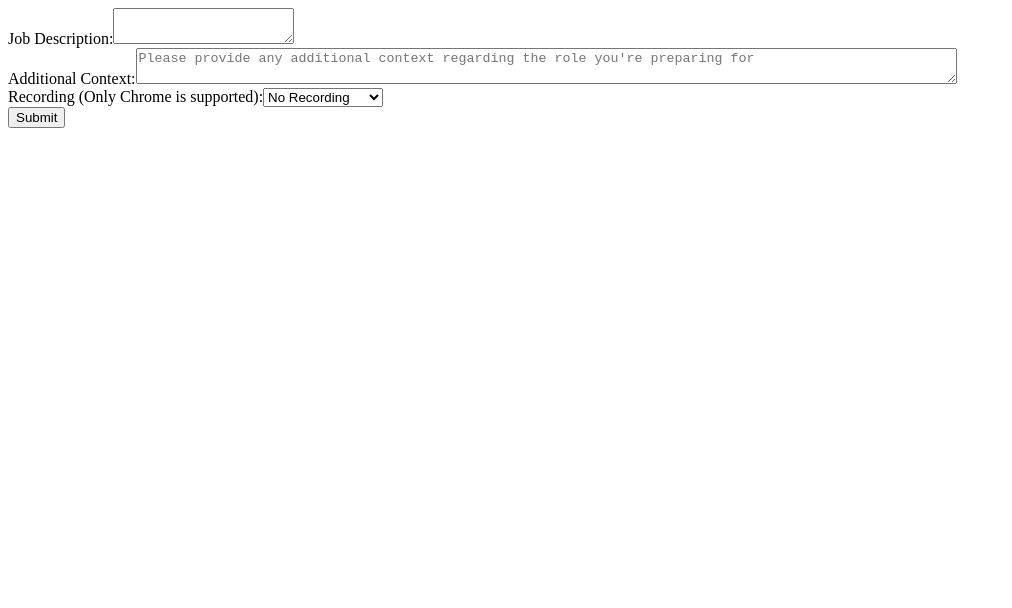
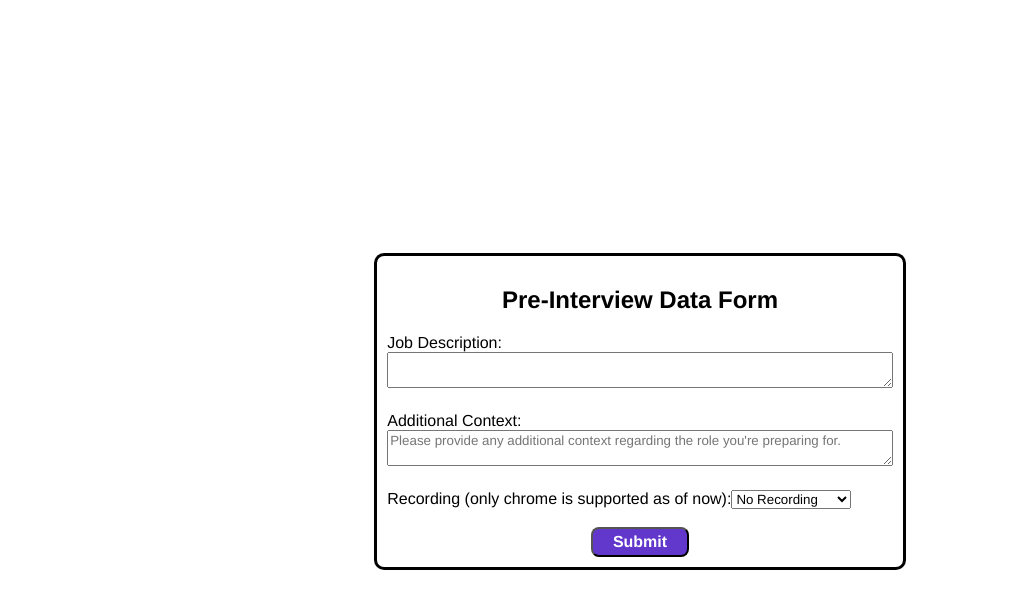
Before and after one commit to arshmattu08/InterviewPrep-frontend-react, a React (Vite) app in the folder interviewprep-frontend-react/: page / in a window 1280 px wide. Shown: the top 608 px of the page, without its empty margins (0-1012 px from the left). Built offline with nearby package versions, Linux system fonts and the light colour scheme.

Commit message:
styled waiting page dialog box

```diff
--- a/interviewprep-frontend-react/src/components/App.jsx
+++ b/interviewprep-frontend-react/src/components/App.jsx
@@ -24,10 +24,6 @@ const App = () => {
                                                       fileW = {fileWriter}
                                                       sessionStr = {sessionStream}
                                                       sessionRec = {sessionRecorder}/>
-
-
-
-
             : <FormPage formSubmission ={setFormState}/>
             )
 }
--- /dev/null
+++ b/interviewprep-frontend-react/src/components/FormCard/FormCard.css
@@ -0,0 +1,40 @@
+#user_form_wrapper {
+    border: 3px solid black;
+    border-radius: 10px;
+    padding: 10px;
+    width: 40%;
+    margin: 0 auto;
+    margin-top: 20%;
+}
+
+.form-title {
+    text-align: center;
+}
+
+.label {
+    font-family: Helvetica, sans-serif;
+}
+
+
+.text-area {
+    box-sizing: border-box;
+    width: 100%;
+    margin-bottom: 20px;
+}
+
+.submit-btn {
+    display: block;
+    margin: 0 auto;
+    font-size: 16px;
+    padding: 4px 20px 4px 20px;
+    border-radius: 8px;
+    background-color: #6137cc;
+    color: white;
+    font-weight: bolder;
+    cursor: pointer;
+}
+
+.submit-btn:hover {
+    transform: scale(1.05);
+    transition: transform 0.2s;
+}
--- /dev/null
+++ b/interviewprep-frontend-react/src/components/FormCard/FormCard.jsx
@@ -0,0 +1,43 @@
+import React from "react";
+import "./FormCard.css"
+
+
+const FormCard = ({jobDescription, setJobDescription, additionalContext, setAdditionalContext,
+                    recordingOption,setRecordingOption, handleSubmit}) => {
+
+
+    return <div id = "user_form_wrapper">
+            <div>
+                <h2 className={"form-title label"}>Pre-Interview Data Form</h2>
+            </div>
+
+            <div>
+                <label className={"label"}>Job Description:</label>
+                <textarea className={"text-area"} value = {jobDescription} onChange={(e) => {setJobDescription(e.target.value)}} required></textarea>
+            </div>
+
+            <div>
+                <label className={"label"}>Additional Context:</label>
+                <textarea className={"text-area"} value = {additionalContext} onChange={(e) => {setAdditionalContext(e.target.value)}}
+                placeholder="Please provide any additional context regarding the role you're preparing for." cols="100"></textarea>
+            </div>
+
+
+            <div>
+                <label className={"label"}>Recording (only chrome is supported as of now):</label>
+                <select value={recordingOption} onChange={(e) => {setRecordingOption(e.target.value)}}>
+                    <option value="No Recording">No Recording</option>
+                    <option value="Audio Only"> Audio Only</option>
+                    <option value="Audio and Video"> Audio and Video</option>
+
+                </select>
+            </div>
+                        <br></br>
+            <div>
+                <button className={"submit-btn"} onClick={handleSubmit}>Submit</button>
+            </div>
+
+        </div>
+}
+
+export default FormCard
--- a/interviewprep-frontend-react/src/components/FormPage/FormPage.jsx
+++ b/interviewprep-frontend-react/src/components/FormPage/FormPage.jsx
@@ -1,5 +1,6 @@
 import React, {useState,useEffect} from "react";
 import "./FormPage.css"
+import FormCard from "../FormCard/FormCard";
 
 const FormPage = (props) => {
 
@@ -10,38 +11,24 @@ const FormPage = (props) => {
 
     const handleSubmit = () => {
         console.log("submitted!")
+        if (!jobDescription.trim()) return;
         localStorage.setItem("interviewData", JSON.stringify({jobDescription,additionalContext,recordingOption}))
         props.formSubmission(true);
     }
 
-    return <div id = "user_form">
-            <div>
-                <label>Job Description:</label>
-                <textarea value = {jobDescription} onChange={(e) => {setJobDescription(e.target.value)}} required></textarea>
-            </div>
+    return (
+        // On this formPage we can return the Card plus navbar and stuff in the future.
 
-            <div>
-                <label>Additional Context:</label>
-                <textarea value = {additionalContext} onChange={(e) => {setAdditionalContext(e.target.value)}}
-                placeholder="Please provide any additional context regarding the role you're preparing for" cols="100"></textarea>
-            </div>
+        <FormCard
+        jobDescription={jobDescription}
+        setJobDescription={setJobDescription}
+        additionalContext={additionalContext}
+        setAdditionalContext={setAdditionalContext}
+        recordingOption={recordingOption}
+        setRecordingOption={setRecordingOption}
+        handleSubmit={handleSubmit}
+        />
+    )
 
-
-            <div>
-                <label>Recording (Only Chrome is supported):</label>
-                <select value={recordingOption} onChange={(e) => {setRecordingOption(e.target.value)}}>
-                    <option value="No Recording">No Recording</option>
-                    <option value="Audio Only"> Audio Only</option>
-                    <option value="Audio and Video"> Audio and Video</option>
-
-                </select>
-            </div>
-
-            <div>
-                <button onClick={handleSubmit}>Submit</button>
-            </div>
-        </div>
 }
-
-
 export default FormPage
--- a/interviewprep-frontend-react/src/components/InterviewWaitingPage/InterviewWaitingPage.jsx
+++ b/interviewprep-frontend-react/src/components/InterviewWaitingPage/InterviewWaitingPage.jsx
@@ -1,9 +1,10 @@
 import React, {useEffect, useState} from "react";
 import "./InterviewWaitingPage.css"
+import WaitingDialogBox  from "../WaitingDialogBox/WaitingDialogBox";
 
 const InterviewWaitingPage = (props) => {
 
-
+    const [isUserReady, setUserReady] = useState(false)
     const interviewData = JSON.parse(localStorage.getItem("interviewData"))
     console.log(interviewData)
 
@@ -32,27 +33,32 @@ const InterviewWaitingPage = (props) => {
 
         }
 
-// NEXT STEP: finish out the loop on interviewPage
 
     const joinInterview = async () => {
+       setUserReady(true)
 
+       const delays = [2000, 3000, 4000, 5000];
+       const randomDelay = delays[Math.floor(Math.random() * delays.length)];
        props.wsConn.current = new WebSocket("ws://localhost:8000/interview")
        await getPermissions(interviewData)
        props.wsConn.current.onopen = () => {
                 props.wsConn.current.send(JSON.stringify(interviewData)) // gonna trigger greeting
                 }
-       props.joiningInterview(true)
+       setTimeout(() => props.joiningInterview(true), randomDelay);
 
     }
 
 
-    return  <div>
-                <h2>Welcome to your mock interview!</h2>
+    return  (
 
+            <WaitingDialogBox
+            joinInterview={joinInterview}
+            getPermissions={getPermissions}
+            interviewData={interviewData}
+            isUserReady={isUserReady}/>
 
+    )
 
-                <button onClick={joinInterview}>Join</button>
-            </div>
 }
 
 export default InterviewWaitingPage
--- /dev/null
+++ b/interviewprep-frontend-react/src/components/WaitingDialogBox/WaitingDialogBox.css
@@ -0,0 +1,55 @@
+#dialog-box-wrapper {
+    border: 2px solid black;
+    width: 40%;
+    padding: 1px;
+    width: 50%;
+    margin: 0 auto;
+    margin-top: 20%;
+}
+
+
+
+.welcome-msg {
+    text-align: center;
+    font-size: 32px;
+}
+
+
+.panel-wrapper {
+    display: flex;
+    padding: 10px;
+}
+
+#inner-wrapper, .support-info {
+   flex:1;
+   background-color: lightgray;
+   text-align: center;
+}
+
+/* .support-info {
+    border: 1.5px solid black;
+    border-left: 0px;
+    width: 35%;
+    margin-left: 60.5%;
+    margin-top: -12%;
+    height: 10vh;
+    text-align: center;
+    background-color: lightgray;
+
+
+} */
+
+
+
+.join-btn {
+    display: block;
+    margin-left: 80%;
+    margin-top: 30%;
+    font-size: 16px;
+    padding: 4px 20px 4px 20px;
+    border-radius: 8px;
+    background-color: #6137cc;
+    color: white;
+    font-weight: bolder;
+    cursor: pointer;
+}
--- /dev/null
+++ b/interviewprep-frontend-react/src/components/WaitingDialogBox/WaitingDialogBox.jsx
@@ -0,0 +1,40 @@
+import React, {useState} from "react";
+import "./WaitingDialogBox.css"
+
+
+const WaitingDialogBox = ({joinInterview, getPermissions, interviewData, isUserReady}) => {
+
+
+    return (
+        <div id = "dialog-box-wrapper">
+
+        <h2 className={"welcome-msg"}>Welcome to your mock interview!</h2>
+
+
+            <div className={"panel-wrapper"}>
+                <div id = "inner-wrapper">
+
+                    <p>Waiting Room</p>
+                    <div>{isUserReady && <p>Interviewer will let you in. Please wait.</p>}</div>
+                </div>
+
+                <div className={"support-info"}>
+                    <p>Permissions</p>
+                    <p>{interviewData.recordingOption}</p>
+
+                </div>
+            </div>
+
+        <button className={"join-btn"} onClick={joinInterview}>Join</button>
+
+        </div>
+    )
+
+///// USE FLEX AS PARENT FOR INFO PANELS
+}
+
+
+
+
+
+export default WaitingDialogBox
--- a/interviewprep-frontend-react/src/styles/global.css
+++ b/interviewprep-frontend-react/src/styles/global.css
@@ -0,0 +1,3 @@
+* {
+    font-family: Helvetica, 'Times New Roman';
+}
```
